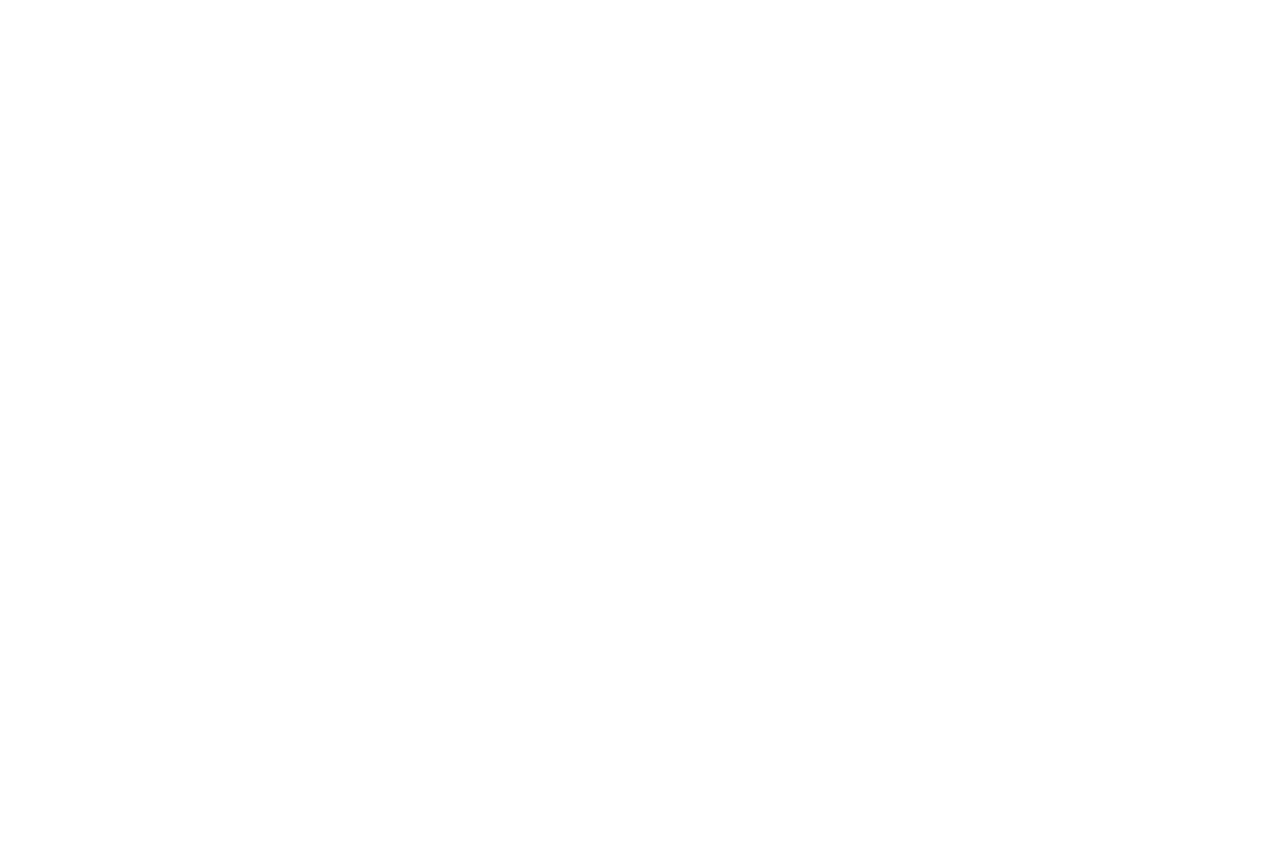
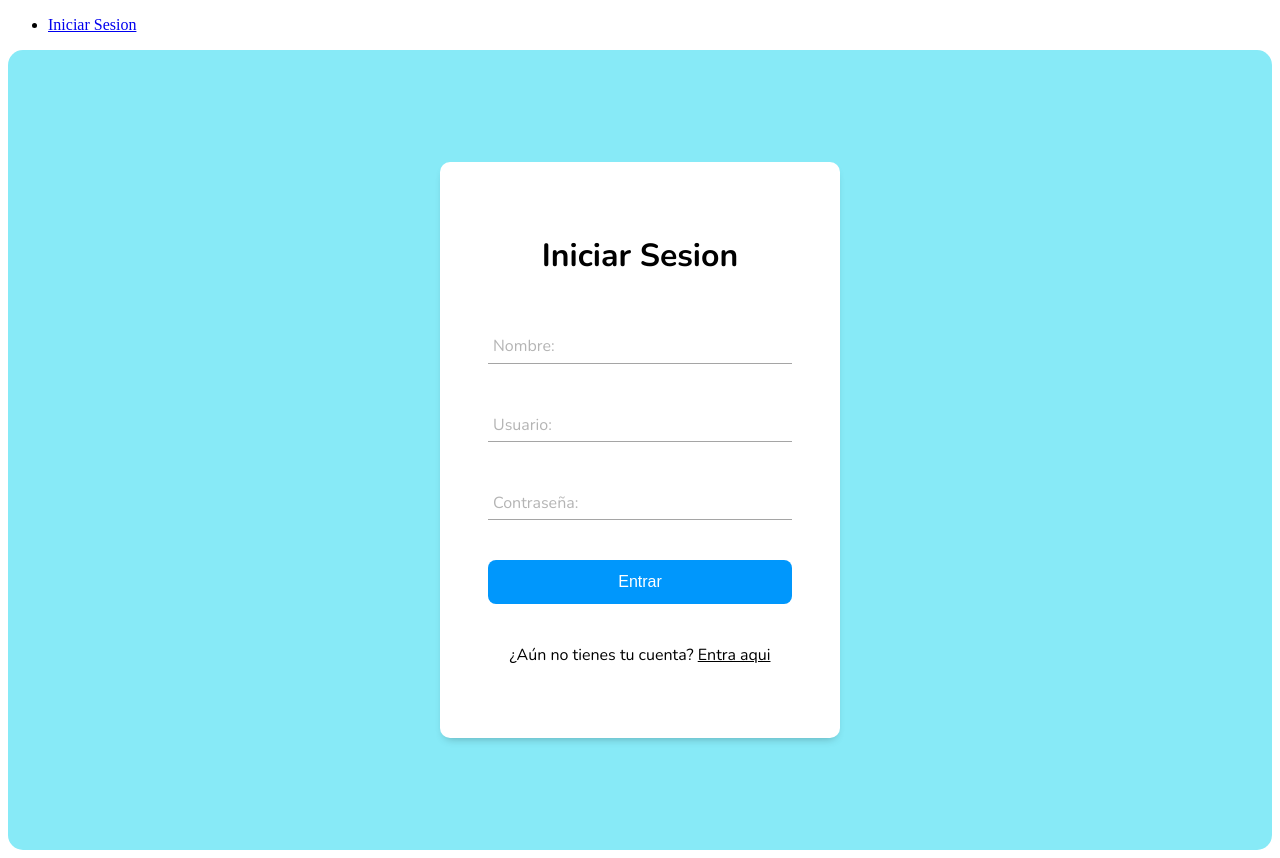
Before and after one commit to Jorgemrqz/biblioteca-app, an Angular app: page /login in a window 1280 px wide. Before the commit this address led to /. Before the commit the page ends 800 px from the top, so only its background shows below. Built offline with nearby package versions, Linux system fonts and the light colour scheme.

Commit message:
Estructura basica del proyecto

```diff
--- a/src/app/app.component.html
+++ b/src/app/app.component.html
@@ -1 +1,7 @@
-<router-outlet />
+<div class="header">
+    <app-nav-bar/>
+</div>
+
+<div class="content">
+    <router-outlet />
+</div>
--- a/src/app/app.component.ts
+++ b/src/app/app.component.ts
@@ -1,10 +1,11 @@
 import { Component } from '@angular/core';
 import { RouterOutlet } from '@angular/router';
+import { NavBarComponent } from './components/nav-bar/nav-bar.component';
 
 @Component({
   selector: 'app-root',
   standalone: true,
-  imports: [RouterOutlet],
+  imports: [RouterOutlet, NavBarComponent],
   templateUrl: './app.component.html',
   styleUrl: './app.component.scss'
 })
--- a/src/app/app.routes.ts
+++ b/src/app/app.routes.ts
@@ -1,3 +1,6 @@
 import { Routes } from '@angular/router';
+import { LoginComponent } from './pages/login/login.component';
 
-export const routes: Routes = [];
+export const routes: Routes = [
+    {path: 'login', title: 'Iniciar Sesion', component: LoginComponent}
+];
--- /dev/null
+++ b/src/app/components/nav-bar/nav-bar.component.html
@@ -0,0 +1,5 @@
+<nav>
+    <ul>
+        <li><a routerLink="login">Iniciar Sesion</a></li>
+    </ul>
+</nav>
--- /dev/null
+++ b/src/app/pages/login/login.component.html
@@ -0,0 +1,29 @@
+<div class="container">
+    <form class="form">
+        <h2 class="form-title">Iniciar Sesion</h2>
+
+        <div class="form-container">
+            <div class="form-group">
+                <input type="text" class="form-input" id="name" placeholder=" ">
+                <label for="name" class="form-label">Nombre:</label>
+                <span class="form-line"></span>
+            </div>
+
+            <div class="form-group">
+                <input type="text" class="form-input" id="user" placeholder=" ">
+                <label for="user" class="form-label">Usuario:</label>
+                <span class="form-line"></span>
+            </div>
+
+            <div class="form-group">
+                <input type="text" class="form-input" id="password" placeholder=" ">
+                <label for="password" class="form-label">Contraseña:</label>
+                <span class="form-line"></span>
+            </div>
+
+            <input type="submit" value="Entrar" class="form-submit">
+
+            <p class="form-paragraph">¿Aún no tienes tu cuenta? <a href="#" class="form-link">Entra aqui</a></p>
+        </div>
+    </form>
+</div>
--- /dev/null
+++ b/src/app/pages/login/login.component.scss
@@ -0,0 +1,107 @@
+@import url('https://fonts.googleapis.com/css2?family=Nunito:ital,wght@0,200..1000;1,200..1000&display=swap');
+
+* {
+    margin: 0;
+    padding: 0;
+    box-sizing: border-box;
+}
+
+.container {
+    background-color: rgb(135, 234, 247);
+    border-radius: 15px;
+    display: flex;
+    min-height: 100vh;
+    font-family: "Nunito", sans-serif;
+}
+
+.form {
+    background-color: white;
+    margin: auto;
+    width: 90%;
+    max-width: 400px;
+    padding: 4.5em 3em;
+    border-radius: 10px;
+    box-shadow: 0 5px 10px -5px rgba(0, 0, 0, 30%);
+    text-align: center;
+}
+
+.form-title {
+    font-size: 2rem;
+    margin-bottom: .5em;
+}
+
+.form-paragraph {
+    font-weight: 300;
+}
+
+.form-link {
+    font-weight: 400;
+    color: black;
+}
+
+.form-container {
+    margin-top: 3em;
+    display: grid;
+    gap: 2.5em;
+}
+
+.form-group {
+    position: relative;
+}
+
+.form-input {
+    width: 100%;
+    background: none;
+    color: rgb(201, 201, 201);
+    font-size: 1rem;
+    padding: .6em .3em;
+    border: none;
+    outline: none;
+    border-bottom: 1px solid rgb(165, 165, 165);
+}
+
+.form-input:not(:placeholder-shown) {
+    color: rgb(73, 73, 73);
+}
+
+.form-input:focus + .form-label, .form-input:not(:placeholder-shown) + .form-label {
+    transform: translateY(-12px) scale(.7);
+    transform-origin: left top;
+    color: rgb(0, 151, 252);
+}
+
+.form-label {
+    color: rgb(180, 180, 180);
+    cursor: pointer;
+    position: absolute;
+    top: 0;
+    left: 5px;
+    transform: translateY(10px);
+    transition: transform .5s, color 3s;
+}
+
+.form-submit {
+    background-color: rgb(0, 151, 252);
+    color: white;
+    font-weight: 300;
+    font-size: 1rem;
+    padding: .8em 0;
+    border: none;
+    border-radius: .5em;
+}
+
+.form-line {
+    position: absolute;
+    bottom: 0;
+    left: 0;
+    width: 100%;
+    height: 1px;
+    background-color: rgb(0, 151, 252);
+    transform: scale(0);
+    transform: left bottom;
+    transition: transform .4s;
+}
+
+.form-input:focus ~ .form-line, .form-input:not(:placeholder-shown) ~ .form-line {
+    transform: scale(1);
+}
```
Also changed, not shown: src/app/components/nav-bar/nav-bar.component.ts (added, +13 -0 lines), src/app/pages/login/login.component.ts (added, +12 -0 lines), src/app/components/nav-bar/nav-bar.component.scss (added), 2 other files (tests, documents, lock files or other folders).
